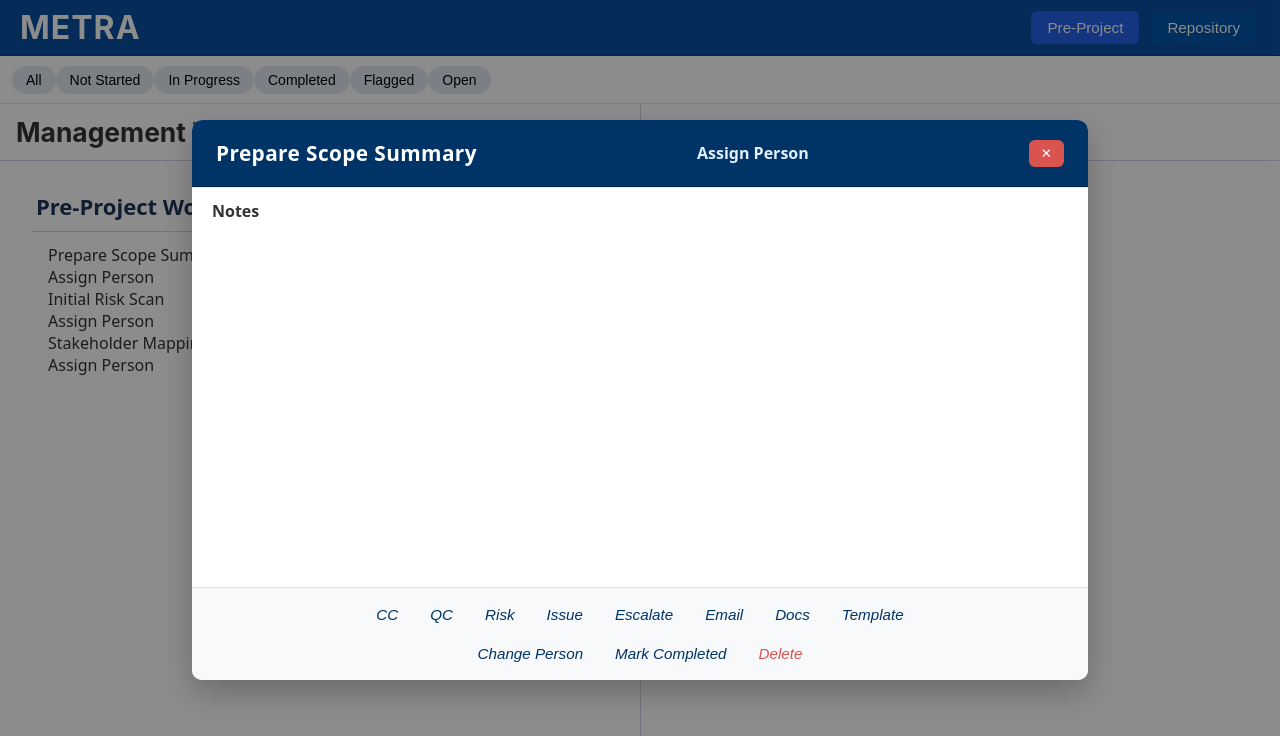
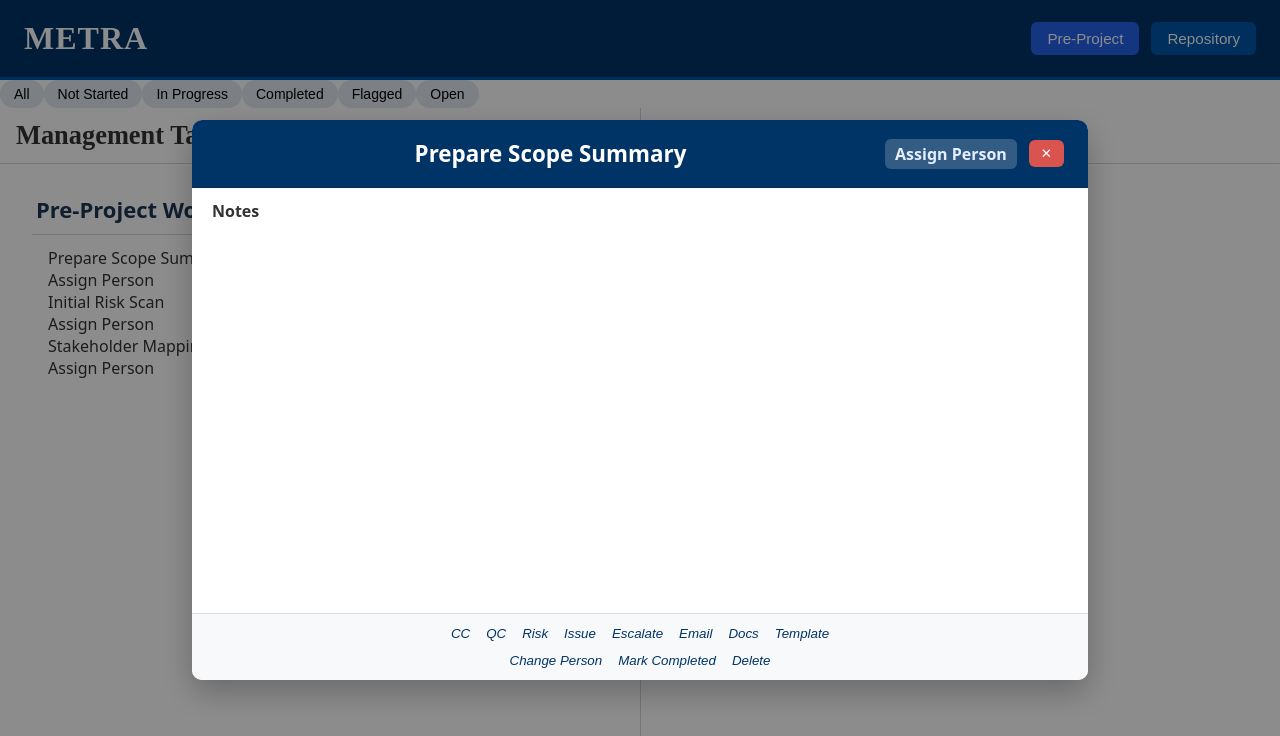
Before and after one commit to johnjkelly1945-ops/project-tracker-vite-pwa-v15, a React (Vite) app: page / in a window 1280 px wide. Both pictures are taken after a click on the element "Prepare Scope Summary". Shown: the top 736 px of the page. Built offline with nearby package versions, Linux system fonts and the light colour scheme.

Commit message:
Baseline – Popup Logic v17.6 stable (read-only history, draft reset, assignment workflow)

```diff
--- a/src/Styles/App.v2.css
+++ /dev/null
@@ -1,79 +0,0 @@
-/* ======================================================================
-   METRA – App.v2.css
-   Corrected Global Layout – Blue Header + Sticky UI
-   Stage 3.4
-   ----------------------------------------------------------------------
-   PURPOSE:
-   ✔ Keep global header fixed at the top (blue bar)
-   ✔ Keep filter bar fixed below the header
-   ✔ Remove padding that caused the header to scroll
-   ✔ Allow DualPane to scroll independently underneath
-   ====================================================================== */
-
-/* --- Global Reset ---------------------------------------------------- */
-* {
-  margin: 0;
-  padding: 0;
-  box-sizing: border-box;
-}
-
-/* --- App Container --------------------------------------------------- */
-.app-container {
-  width: 100%;
-  height: 100vh;
-  background: #f6f7f9;
-  overflow: hidden;           /* Prevent global scrolling */
-  font-family: -apple-system, BlinkMacSystemFont, "Segoe UI", Roboto, sans-serif;
-}
-
-/* --- Global Header (BLUE + STICKY) ---------------------------------- */
-.global-header {
-  position: sticky;
-  top: 0;
-  z-index: 1000;
-
-  height: 56px;
-  line-height: 56px;
-
-  background: #0a4fa3;        /* Blue header */
-  color: white;
-
-  font-size: 20px;
-  font-weight: 600;
-  padding-left: 20px;
-
-  border-bottom: 1px solid #0a3f82;
-}
-
-/* --- Filter Bar (STICKY BELOW HEADER) ------------------------------- */
-.filter-bar-container,
-.filter-bar {
-  position: sticky;
-  top: 56px;                 /* Below global header */
-  z-index: 999;
-
-  height: 48px;
-  background: #ffffff;
-
-  border-bottom: 1px solid #e2e8f0;
-  display: flex;
-  align-items: center;
-  padding: 0 12px;
-}
-
-/* Ensure actual FilterBar.jsx uses this class */
-.filter-bar {
-  background: #ffffff;
-}
-
-/* --- Main Workspace -------------------------------------------------- */
-.dual-pane-workspace {
-  position: relative;
-  top: 0;
-
-  height: calc(100vh - 56px - 48px); /* Full height minus header + filter */
-  overflow: hidden;
-
-  display: flex;
-  background: #f8fafc;
-}
--- a/src/Styles/TaskPopup.css
+++ b/src/Styles/TaskPopup.css
@@ -1,6 +1,6 @@
 /* ======================================================================
    METRA – TaskPopup.css
-   Cosmetic Phase 6 – Timestamp Indent (Safe)
+   v18.1 – Stable Balanced Header (Final Fix)
    ====================================================================== */
 
 .taskpopup-overlay {
@@ -13,11 +13,10 @@
   z-index: 1000;
 }
 
-/* ---- Popup Window (70% of window) ----------------------------------- */
 .taskpopup-window {
   width: 70vw;
   height: 70vh;
-  background: #ffffff;
+  background: white;
   border-radius: 10px;
   display: flex;
   flex-direction: column;
@@ -25,155 +24,110 @@
   overflow: hidden;
 }
 
-/* ---- Header ---------------------------------------------------------- */
+/* ======================================================================
+   BALANCED HEADER
+   Left (empty space) | Title | Right (person + X)
+   ====================================================================== */
 .tp-header {
+  display: flex;
+  justify-content: space-between;    /* <<< KEY FIX */
+  align-items: center;
   padding: 18px 24px;
+
   background: #003366;
-  border-bottom: 1px solid #00224d;
-  display: flex;
-  justify-content: space-between;
-  align-items: center;
+  border-bottom: 1px solid rgba(0,0,0,0.15);
   color: white;
-  gap: 16px;
 }
 
+/* Title occupies full middle area */
 .tp-header h3 {
+  flex: 1;                            /* <<< NEW */
+  text-align: center;                 /* <<< NEW */
   margin: 0;
-  font-size: 1.3rem;
+  font-size: 1.4rem;
   font-weight: 700;
-  color: white;
-  letter-spacing: 0.4px;
+  white-space: nowrap;
+}
+
+/* Right-side group stays cleanly aligned */
+.tp-header-right {
+  display: flex;
+  align-items: center;
+  gap: 12px;
 }
 
 .tp-person {
-  font-size: 1rem;
+  padding: 4px 10px;
+  background: rgba(255,255,255,0.2);
+  border-radius: 6px;
   cursor: pointer;
-  color: #e2efff;
   font-weight: 600;
-  padding: 4px 8px;
-  border-radius: 4px;
-}
-
-.tp-person:hover {
-  background: rgba(255, 255, 255, 0.15);
-  color: #ffffff;
+  color: #e5efff;
 }
 
 .tp-close-btn {
   background: #d9534f;
   color: white;
   border: none;
+  padding: 6px 12px;
   border-radius: 6px;
-  padding: 6px 12px;
   cursor: pointer;
 }
 
-.tp-close-btn:hover {
-  background: #c9302c;
-}
-
-/* ---- BODY ------------------------------------------------------------ */
+/* ======================================================================
+   BODY
+   ====================================================================== */
 .tp-body {
   flex: 1;
-  padding: 0;
   display: flex;
   flex-direction: column;
   overflow: hidden;
 }
 
-/* Soft divider above notes */
-.tp-body::before {
-  content: "";
-  display: block;
-  width: 100%;
-  height: 1px;
-  background: #e5eaf0;
+.tp-body h4 {
+  margin: 12px 20px 8px;
 }
 
-/* Notes label */
-.tp-body h4 {
-  margin: 12px 20px 8px 20px;
+.tp-note-draft {
+  flex: 1;
+  padding: 2px 20px;
+  border: none;
+  background: transparent;
+  outline: none;
+  resize: none;
+  white-space: pre-wrap;
+  font-size: 1rem;
+  line-height: 1.45;
 }
 
-/* ---- Notes (with indent for timestamp lines) ------------------------- */
-.tp-note-draft {
-  flex: 1;
-  width: 100%;
-  resize: none;
-  padding: 2px 20px;
-  border: none !important;
-  background: transparent !important;
-  outline: none !important;
-  font-size: 1rem;
-  line-height: 1.45;
-  overflow-y: auto;
-  color: #000;
-  white-space: pre-wrap;
-}
-
-/* Timestamp indent: lines starting with "[" get a small left indent */
-.tp-note-draft::before {
-  content: "";
-}
-
-/* Apply indent using a safe pattern */
-.tp-note-draft span.timestamp-line {
-  margin-left: 8px;
-  display: block;
-}
-
-/* ---- Footer ---------------------------------------------------------- */
+/* ======================================================================
+   FOOTER
+   ====================================================================== */
 .tp-footer {
   padding: 12px 20px;
   border-top: 1px solid #d8dee6;
   background: #f7f9fb;
   display: flex;
   flex-direction: column;
-  gap: 10px;
+  gap: 12px;
 }
 
-/* ---- Centered Rows --------------------------------------------------- */
 .tp-gov-row,
 .tp-action-row {
   display: flex;
   justify-content: center;
-  gap: 12px;
+  gap: 16px;
 }
 
-/* ---- Divider Between Rows ------------------------------------------- */
-.tp-divider {
-  width: 100%;
-  height: 1px;
-  background: #e5eaf0;
-  margin: 6px 0;
-}
-
-/* ---- Buttons: unboxed + italic -------------------------------------- */
 .tp-gov-row button,
 .tp-action-row button {
-  padding: 6px 10px;
-  background: transparent !important;
-  border: none !important;
+  background: transparent;
+  border: none;
   font-style: italic;
+  cursor: pointer;
   color: #003366;
-  cursor: pointer;
-  font-size: 0.95rem;
-}
-
-.tp-gov-row button:hover,
-.tp-action-row button:hover {
-  text-decoration: underline;
 }
 
 .tp-delete {
-  color: #d9534f !important;
+  color: #d9534f;
 }
-
-.tp-delete:hover {
-  text-decoration: underline !important;
-}
-/* Balance spacer in header */
-.tp-spacer {
-  width: 48px;   /* matches close button zone */
-  height: 1px;
-}
--- a/src/components/TaskPopup.jsx
+++ b/src/components/TaskPopup.jsx
@@ -1,17 +1,6 @@
 /* ======================================================================
    METRA – TaskPopup.jsx
-   v17.2 – Instant ChangePerson Close + Silent Lock Mode
-   ----------------------------------------------------------------------
-   PURPOSE:
-   ✔ One visible textarea (unchanged look)
-   ✔ History read-only: cursor cannot enter upper zone
-   ✔ Draft zone always empty on open
-   ✔ True merge: history + draft shown together
-   ✔ Commit only if draft has text
-   ✔ Timestamp on same line as entry
-   ✔ 1-second close delay for normal close
-   ✔ NEW: Instant close for Change Person (fixes hidden overlay issue)
-   ✔ Silent lock mode – popup inactive until person assigned
+   v18 – Stable Logic + Balanced Header (Left-Spacer Model)
    ====================================================================== */
 
 import React, { useState, useEffect, useRef } from "react";
@@ -21,12 +10,12 @@ export default function TaskPopup({ task, onClose, onUpdate }) {
   if (!task) return null;
 
   /* ---------------------------------------------------------------
-     LOCK MODE: Task is inactive until assigned
+     LOCK MODE – task inactive until assigned
   --------------------------------------------------------------- */
   const isLocked = !task.person || task.person.trim() === "";
 
   /* ---------------------------------------------------------------
-     NORMALISE HISTORY (stored notes)
+     NORMALISE HISTORY
   --------------------------------------------------------------- */
   const normaliseNotes = (v) => {
     if (typeof v === "string") return v;
@@ -48,7 +37,6 @@ export default function TaskPopup({ task, onClose, onUpdate }) {
     const merged = historyText + (historyText ? "\n\n" : "") + draftText;
     setVisibleText(merged);
 
-    // place cursor after history
     setTimeout(() => {
       if (areaRef.current) {
         const boundary = historyText.length + (historyText ? 2 : 0);
@@ -59,7 +47,7 @@ export default function TaskPopup({ task, onClose, onUpdate }) {
   }, [historyText]);
 
   /* ---------------------------------------------------------------
-     ON TYPING – allow changes only to draft region (unless locked)
+     HANDLE TYPING – only in draft zone
   --------------------------------------------------------------- */
   const handleChange = (e) => {
     if (isLocked) return;
@@ -82,7 +70,7 @@ export default function TaskPopup({ task, onClose, onUpdate }) {
   };
 
   /* ---------------------------------------------------------------
-     TIMESTAMP MAKER
+     MAKE TIMESTAMP
   --------------------------------------------------------------- */
   const makeTimestamp = () => {
     const t = new Date();
@@ -95,7 +83,7 @@ export default function TaskPopup({ task, onClose, onUpdate }) {
   };
 
   /* ---------------------------------------------------------------
-     COMMIT ENTRY (only if draft contains text and unlocked)
+     COMMIT ENTRY
   --------------------------------------------------------------- */
   const commitEntry = () => {
     return new Promise((resolve) => {
@@ -128,7 +116,7 @@ export default function TaskPopup({ task, onClose, onUpdate }) {
   };
 
   /* ---------------------------------------------------------------
-     CLOSE POPUP (1-second delay unless Change Person)
+     CLOSE POPUP (normal close)
   --------------------------------------------------------------- */
   const handleClose = async () => {
     await commitEntry();
@@ -138,16 +126,16 @@ export default function TaskPopup({ task, onClose, onUpdate }) {
   };
 
   /* ---------------------------------------------------------------
-     INSTANT CHANGE PERSON FIX
+     INSTANT CHANGE PERSON
   --------------------------------------------------------------- */
   const handleChangePerson = async () => {
-    await commitEntry();          // commit if allowed
+    await commitEntry();
     onUpdate({ changePerson: true });
-    onClose();                    // <<< INSTANT CLOSE: FIX
+    onClose(); // instant close
   };
 
   /* ---------------------------------------------------------------
-     FOOTER ACTIONS
+     FOOTER ACTION
   --------------------------------------------------------------- */
   const doAction = async (fields) => {
     if (!isLocked) {
@@ -164,14 +152,20 @@ export default function TaskPopup({ task, onClose, onUpdate }) {
     <div className="taskpopup-overlay">
       <div className="taskpopup-window">
 
+        {/* ===== Balanced Header: left spacer | title | right group ===== */}
         <div className="tp-header">
-          <h3>{task.title}</h3>
 
+          <div className="tp-header-left"></div>
+
+          <h3 className="tp-header-title">{task.title}</h3>
+
+          <div className="tp-header-right">
             <div className="tp-person" onClick={handleChangePerson}>
               {task.person || "Assign Person"}
             </div>
+            <button className="tp-close-btn" onClick={handleClose}>✕</button>
+          </div>
 
-          <button className="tp-close-btn" onClick={handleClose}>✕</button>
         </div>
 
         <div className="tp-body">
--- a/src/main.jsx
+++ b/src/main.jsx
@@ -6,7 +6,7 @@
 import React from "react";
 import ReactDOM from "react-dom/client";
 import App from "./App.jsx";
-import "./Styles/App.v2.css";
+
 
 ReactDOM.createRoot(document.getElementById("root")).render(
   <React.StrictMode>
```
Also changed, not shown: src/Styles/PreProject_DISABLED.css (deleted, +0 -66 lines). Lines whose indentation alone changed are shown as unchanged.
